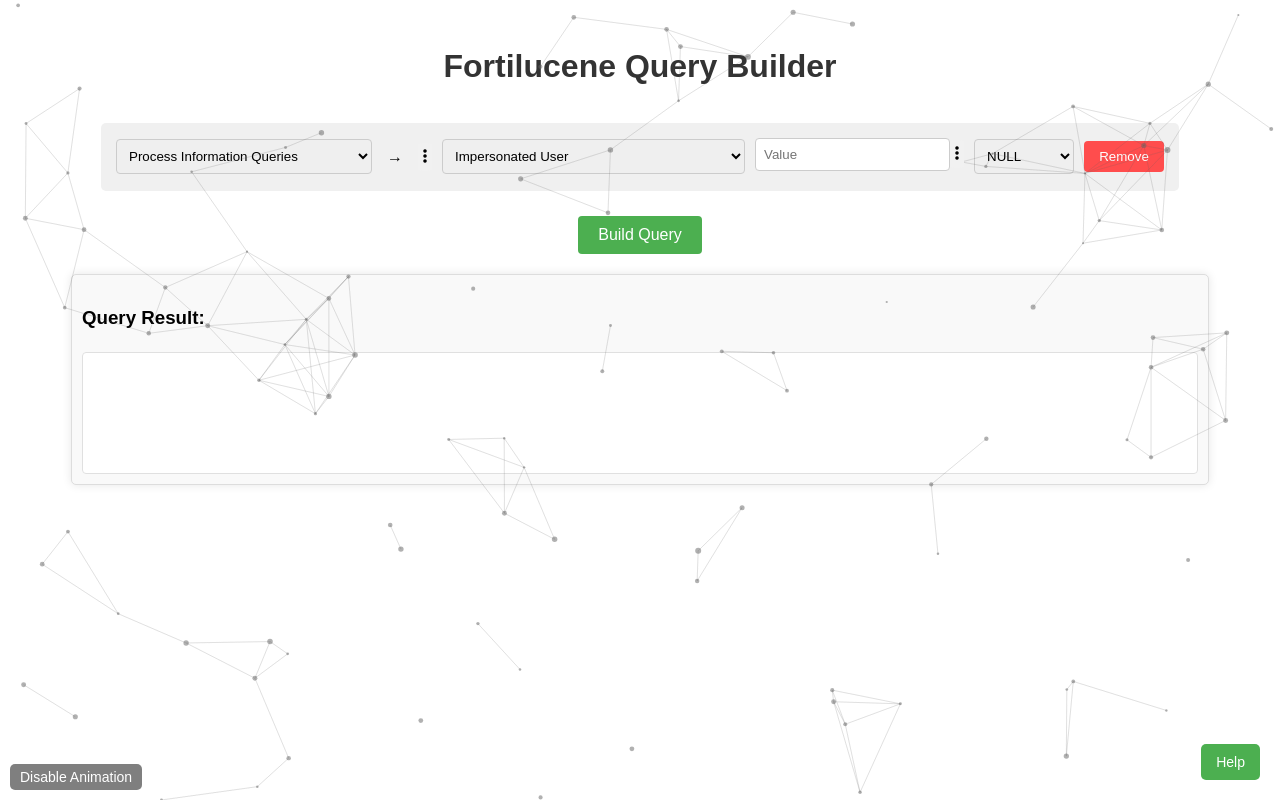
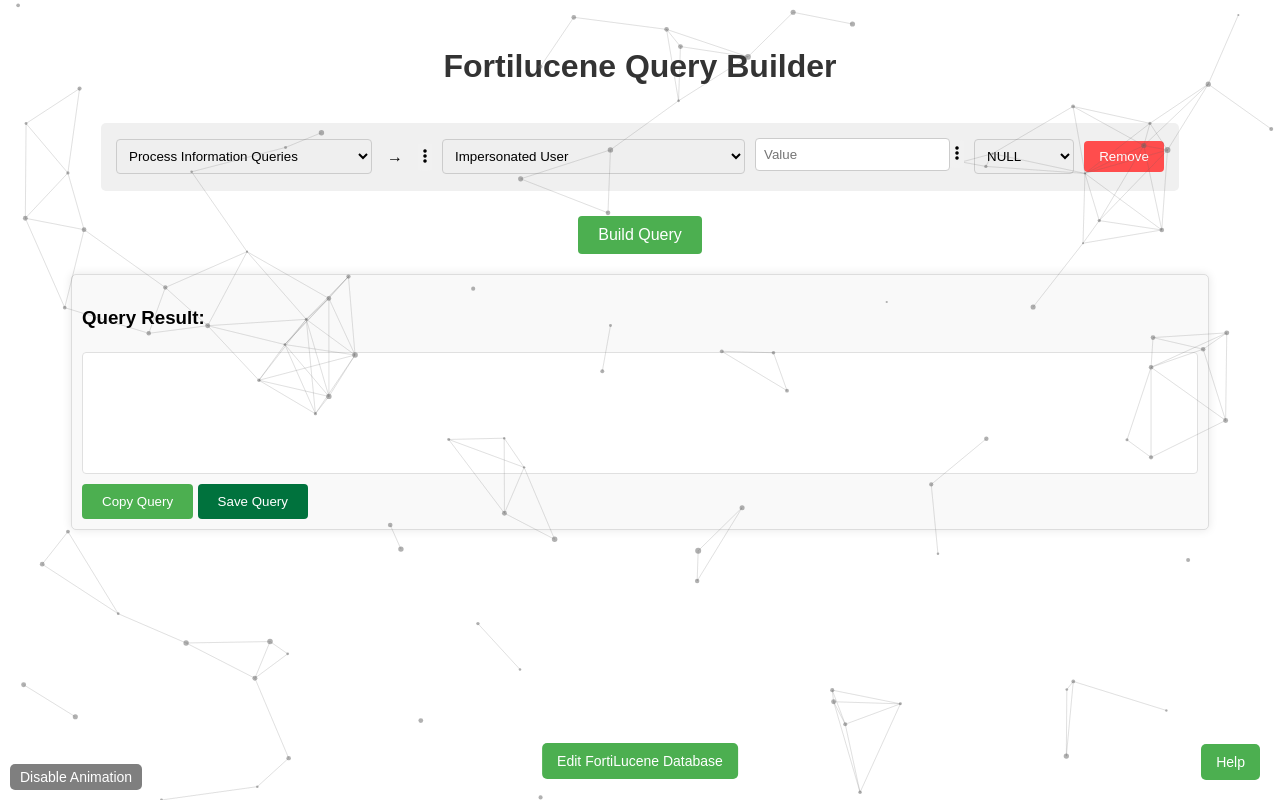
Before and after one commit to DrPwner/FortiLucene, a Flask app: page / in a window 1280 px wide. Run offline with Flask 3, Linux system fonts and the light colour scheme; data comes from the database, SQL or seed files in the repository; some libraries are stand-ins or nearby versions.

Commit message:
Update index.html

```diff
--- a/Templates/index.html
+++ b/Templates/index.html
@@ -3,7 +3,7 @@
 <head>
     <meta charset="UTF-8">
     <meta name="viewport" content="width=device-width, initial-scale=1.0">
-    <title>FortiLucene Query Builder</title>
+    <title>Fortilucene Query Builder</title>
     <link rel="stylesheet" href="{{ url_for('static', filename='css/style.css') }}">
     <link rel="stylesheet" href="https://cdnjs.cloudflare.com/ajax/libs/font-awesome/6.0.0-beta3/css/all.min.css">
     <script src="https://kit.fontawesome.com/your-fontawesome-kit.js" crossorigin="anonymous"></script>
@@ -12,24 +12,27 @@
     <canvas id="background-canvas"></canvas>
     <div id="main-container">
         <div id="query-builder-container">
-            <h1 class="title">Fortilucene Query Builder</h1>
+            <h1 id="fortilucene-query-builder" class="title">Fortilucene Query Builder</h1>
             <div id="query-parts"></div>
         </div>
+
         <div id="build-query-container">
             <button id="build-query">Build Query</button>
         </div>
+
         <div id="query-result-container">
             <h3>Query Result:</h3>
             <div id="query-result"></div>
-            <button id="copy-query" style="display:none;">Copy Query</button>
+            <button id="copy-query">Copy Query</button>
+            <button id="save-query">Save Query</button>
         </div>
     </div>
-    <script src="{{ url_for('static', filename='js/script.js') }}"></script>
-    <script src="{{ url_for('static', filename='js/background.js') }}"></script>
 
     <button id="toggle-animation" class="toggle-btn">Disable Animation</button>
-
-    <button id="help-button" class="help-btn">Help</button>
+    <button id="help-button" class="help-btn" >Help</button>
+    <div id="edit-database-btn-container">
+        <button id="edit-database-btn">Edit FortiLucene Database</button>
+    </div>
     <div id="help-menu" class="help-menu">
         <div class="help-content">
             <h2>FortiLucene Query Builder Help</h2>
@@ -37,12 +40,6 @@
             <ul id="examples-list"></ul>
             <h3>Operators</h3>
             <table id="operators-table">
-                <thead>
-                    <tr>
-                        <th>Operator</th>
-                        <th>Description</th>
-                    </tr>
-                </thead>
                 <tbody></tbody>
             </table>
             <h3>Wildcards</h3>
@@ -54,5 +51,33 @@
         </div>
         <button id="close-help" class="close-btn">&times;</button>
     </div>
+
+    <div id="database-editor" class="modal">
+        <div class="modal-content">
+            <span class="close">&times;</span>
+            <h2>Edit FortiLucene Database</h2>
+            <div id="database-content">
+                <!-- Table content will be dynamically inserted here -->
+            </div>
+        </div>
+    </div>
+
+    <canvas id="background-canvas"></canvas>
+
+    <script src="{{ url_for('static', filename='js/script.js') }}"></script>
+    <script src="{{ url_for('static', filename='js/db.js') }}"></script>
+    <script src="{{ url_for('static', filename='js/background.js') }}"></script>
+
+    <div id="custom-modal" class="modal">
+        <div class="modal-content">
+            <h2 id="modal-title"></h2>
+            <input type="text" id="modal-input">
+            <div class="modal-buttons">
+                <button id="modal-cancel">Cancel</button>
+                <button id="modal-confirm">Confirm</button>
+            </div>
+        </div>
+    </div>
+
 </body>
 </html>
```
